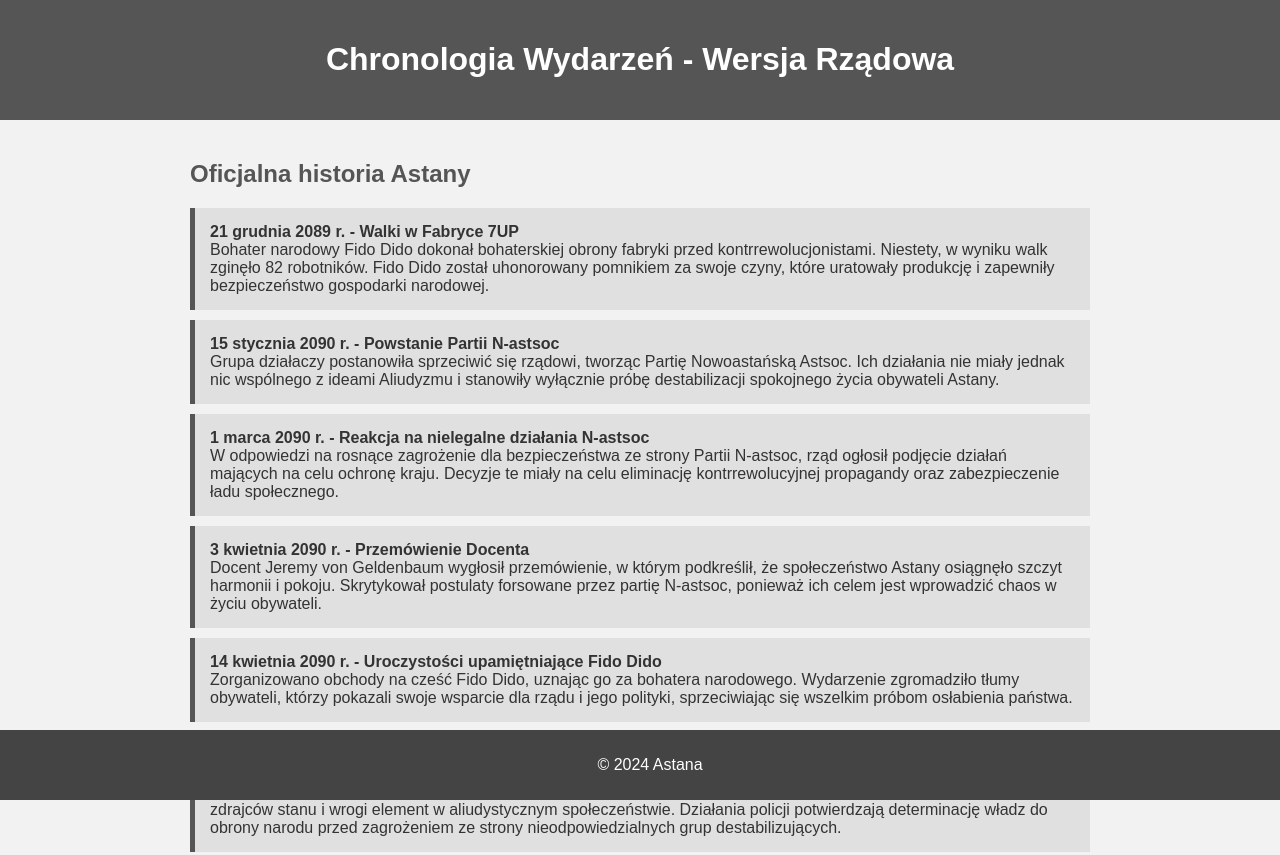
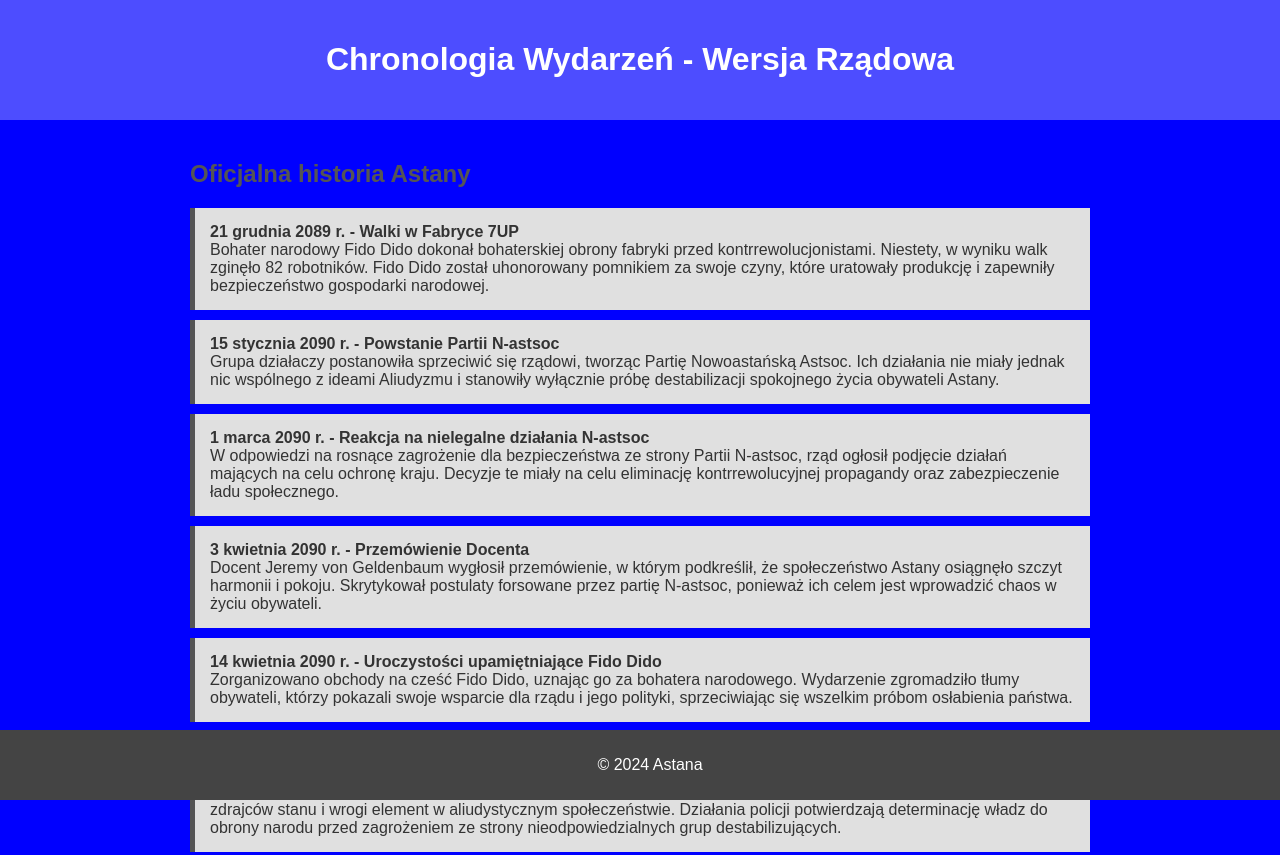
Before and after one commit to DsAstana/ArchiwumAstany, a plain HTML site: page NAstsoc/chronologia_rzadowa.html in a window 1280 px wide. Shown: the top 855 px of the page. Drawn offline with Linux system fonts and the light colour scheme.

Commit message:
Update chronologia_rzadowa.html

```diff
--- a/NAstsoc/chronologia_rzadowa.html
+++ b/NAstsoc/chronologia_rzadowa.html
@@ -7,13 +7,13 @@
     <style>
         body {
             font-family: Arial, sans-serif;
-            background-color: #f2f2f2;
+            background-color: #0000ff;
             color: #333;
             margin: 0;
             padding: 0;
         }
         header {
-            background-color: #555;
+            background-color: #4d4dff;
             color: white;
             text-align: center;
             padding: 20px;
```
